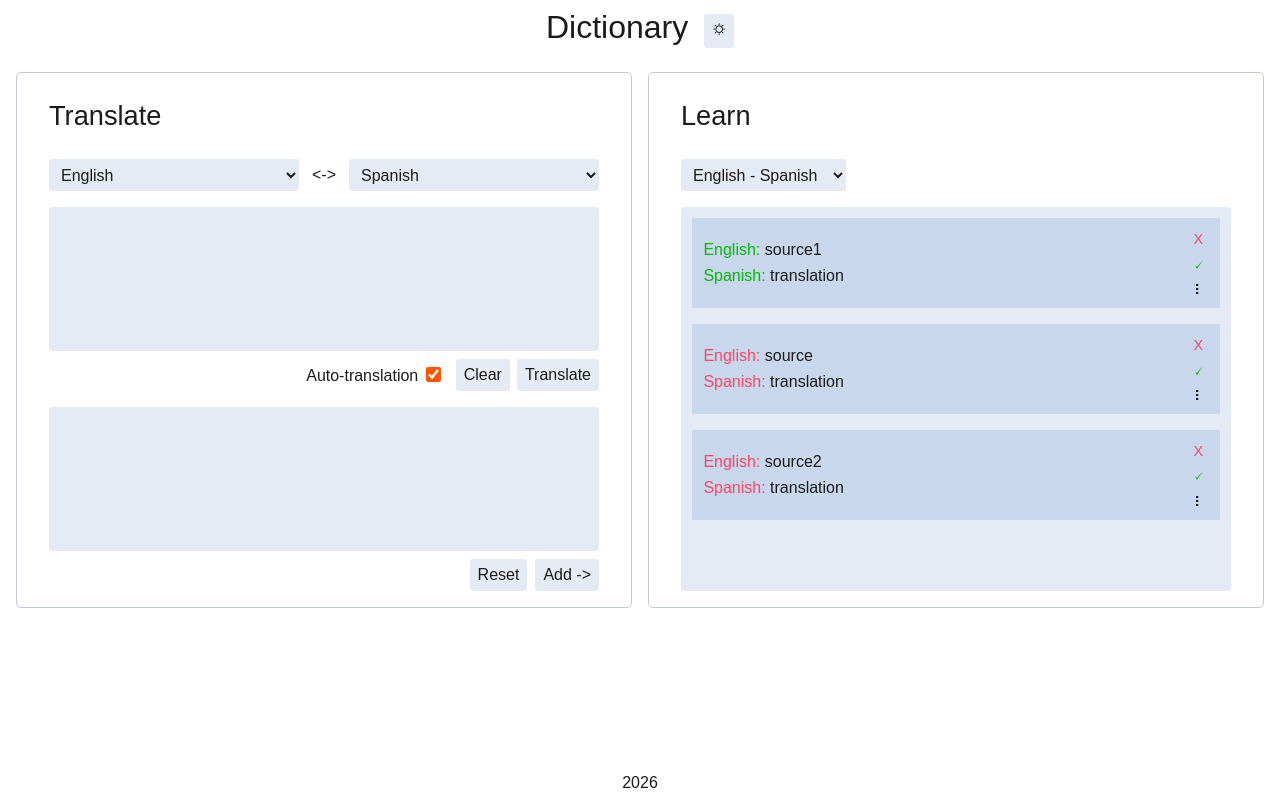
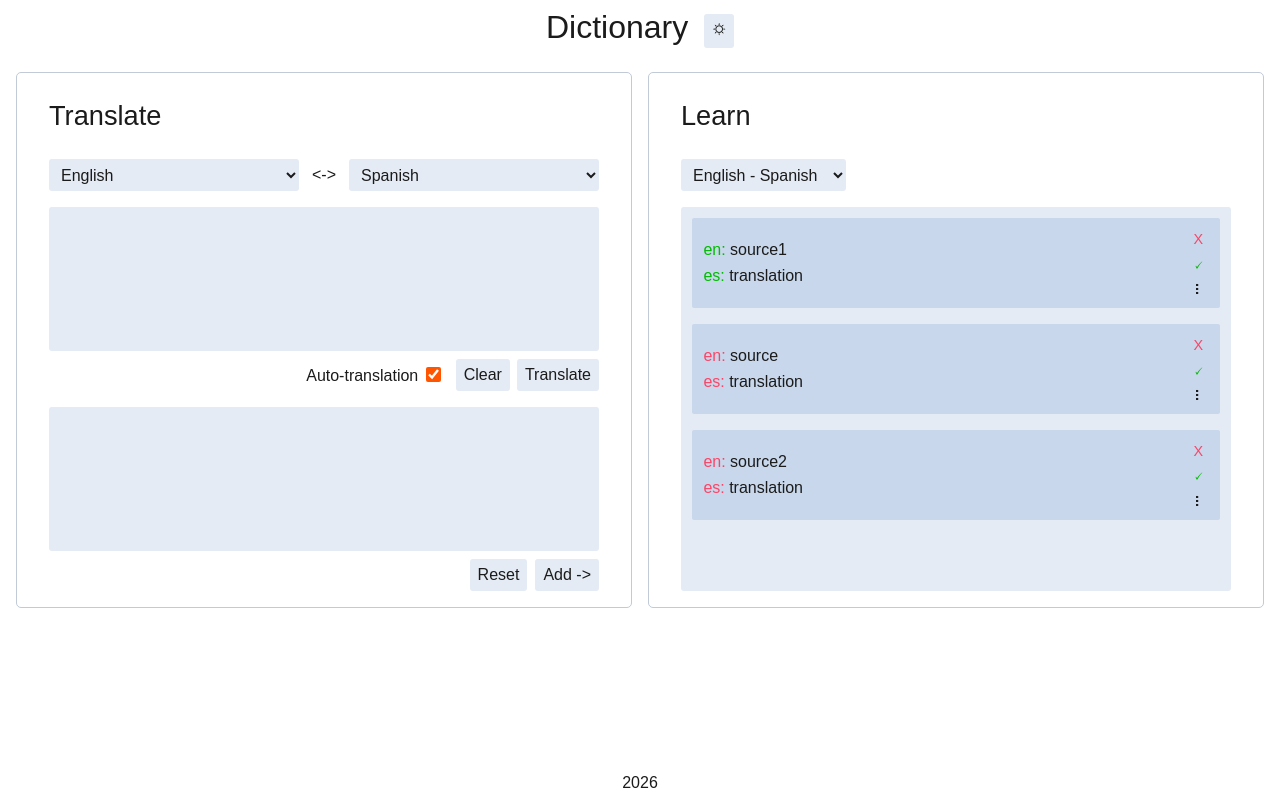
Before and after one commit to self-related/dictionary, a React (Vite) app: page / in a window 1280 px wide. Built offline with nearby package versions, Linux system fonts and the light colour scheme; the HTML template or start-up script is replaced by a standard one.

Commit message:
Ref: remove language fields from dictionary items

```diff
--- a/src/features/dictionary/model/dictionarySlice.tsx
+++ b/src/features/dictionary/model/dictionarySlice.tsx
@@ -3,8 +3,6 @@ import type { TranslateResult } from "../../translate/api/types";
 
 
 export interface DictionaryItem extends TranslateResult {
-    sourceLang: string,
-    targetLang: string,
     sourceText: string,
     learned: boolean,
 
@@ -39,9 +37,9 @@ const initialState: DictionarySlice = {
     dictionaries: {
         "en;es": {
             items:  {
-                "source1": {sourceText: "source1", translation: "translation", sourceLang: "English", targetLang: "Spanish", learned: true},
-                "source": {sourceText: "source", translation: "translation", sourceLang: "English", targetLang: "Spanish", learned: false},
-                "source2": {sourceText: "source2", translation: "translation", sourceLang: "English", targetLang: "Spanish", learned: false},
+                "source1": {sourceText: "source1", translation: "translation", learned: true},
+                "source": {sourceText: "source", translation: "translation", learned: false},
+                "source2": {sourceText: "source2", translation: "translation", learned: false},
             },
             name: "English - Spanish"
         }
--- a/src/features/dictionary/ui/dictionary-items/DictionaryItems.tsx
+++ b/src/features/dictionary/ui/dictionary-items/DictionaryItems.tsx
@@ -7,14 +7,23 @@ export default function DictionaryWords() {
 
     const currentDictionary = dictionaries[settings.currentDictionary]?.items ?? [];
     const keys = Object.keys(dictionaries[settings.currentDictionary]?.items);
+    const [sourceLangId, targetLangId] = settings.currentDictionary.split(";");
 
 
     return (
         <div className={styles.dictionaryWords}>
             {
                 (keys?.length === 0)
-                ? <p className={styles.placeholder}>No words yet</p>
-                : keys?.map((key, i) => <ItemWrap key={i} {...currentDictionary[key]} />)
+                ?   <p className={styles.placeholder}>
+                        No words yet
+                    </p>
+                : keys?.map((key, i) => (
+                    <ItemWrap key={i}
+                        sourceLang={sourceLangId ?? "Original"}
+                        targetLang={targetLangId ?? "Translation"}
+                        {...currentDictionary[key]}
+                    />
+                ))
             }
         </div>
     );
--- a/src/features/translate/ui/translate-output/TranslateOutput.tsx
+++ b/src/features/translate/ui/translate-output/TranslateOutput.tsx
@@ -26,8 +26,6 @@ export default function TranslateOutput({ className }: TranslateOutputProps) {
         dispatch(addItem({
             dictionaryId: `${sourceLang};${targetLang}`,
             item: {
-                sourceLang,
-                targetLang,
                 sourceText,
                 translation: customTranslation ?? lastTranslateResult?.translation,
                 learned: false,
```
